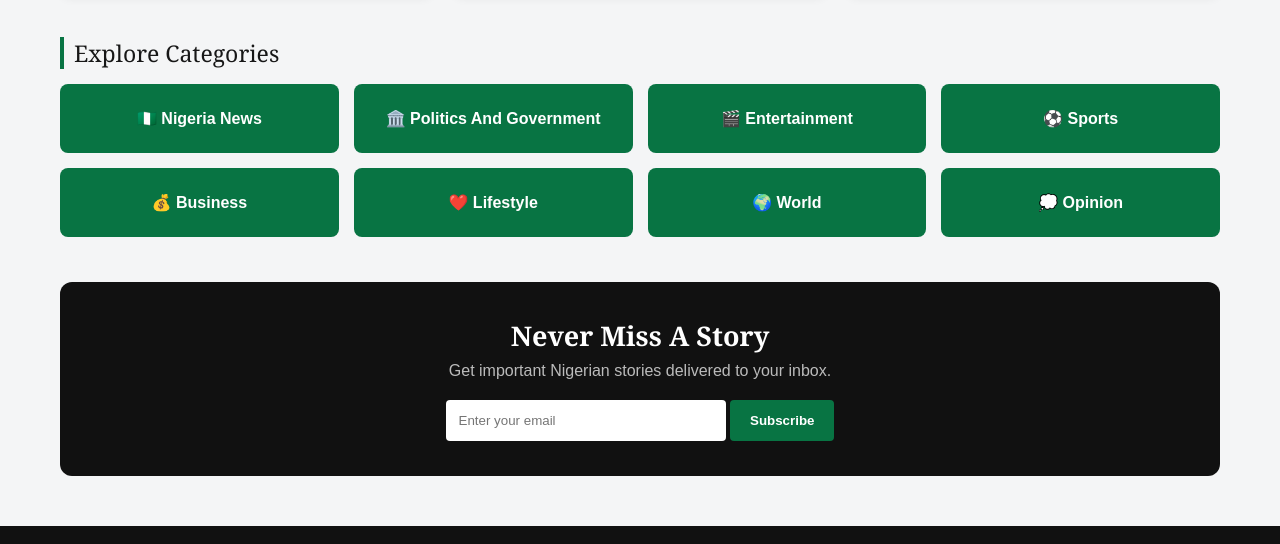
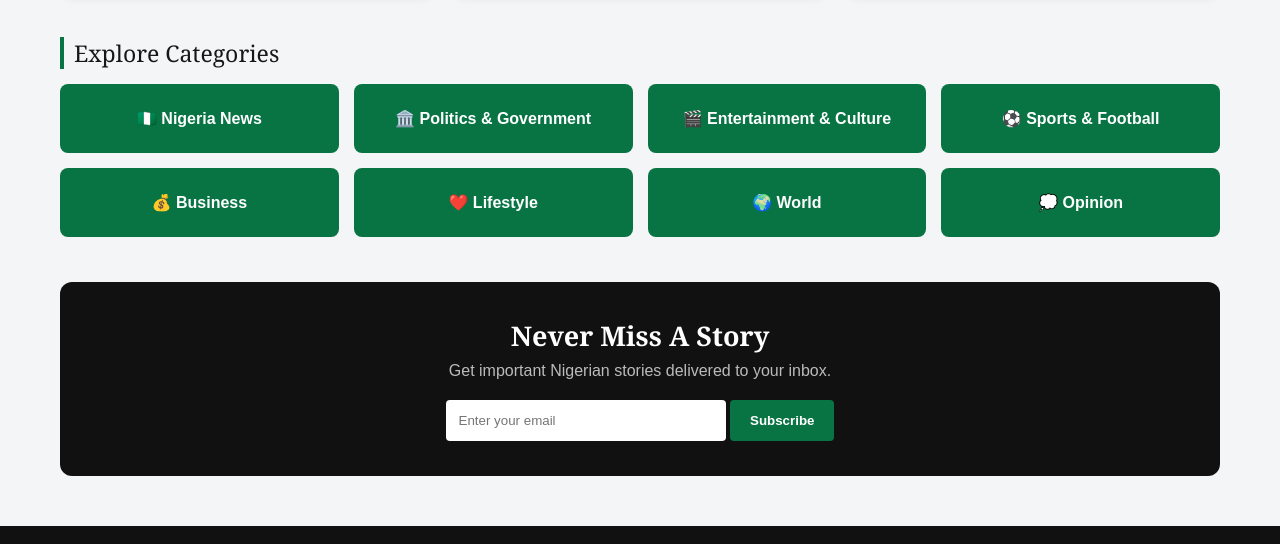
Before and after one commit to diebelechukwuka-a11y/Naija-Ledger, a plain HTML site: page index.html in a window 1280 px wide. Shown: the part 1154-1698 px from the top of the page. Drawn offline with Linux system fonts and the light colour scheme.

Commit message:
Refine category labels in index.html
Updated category names to include additional descriptors.

```diff
--- a/index.html
+++ b/index.html
@@ -696,15 +696,16 @@
         </a>
 
         <a href="#" class="category-box">
-          🏛️ Politics And Government
+          🏛️ Politics & Government
         </a>
 
         <a href="#" class="category-box">
-          🎬 Entertainment
+          🎬 Entertainment & Culture
+
         </a>
 
         <a href="#" class="category-box">
-          ⚽ Sports
+          ⚽ Sports & Football
         </a>
 
         <a href="#" class="category-box">
```
